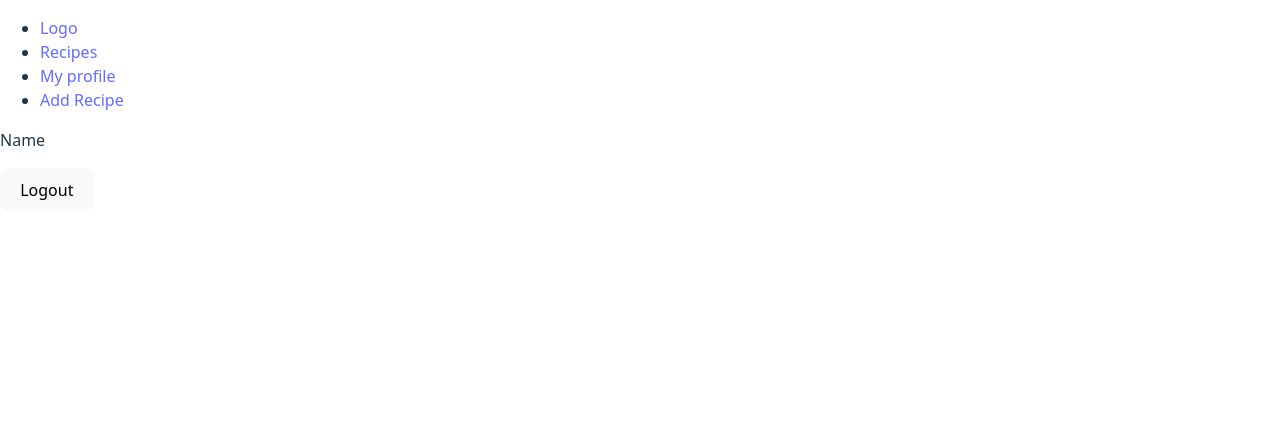
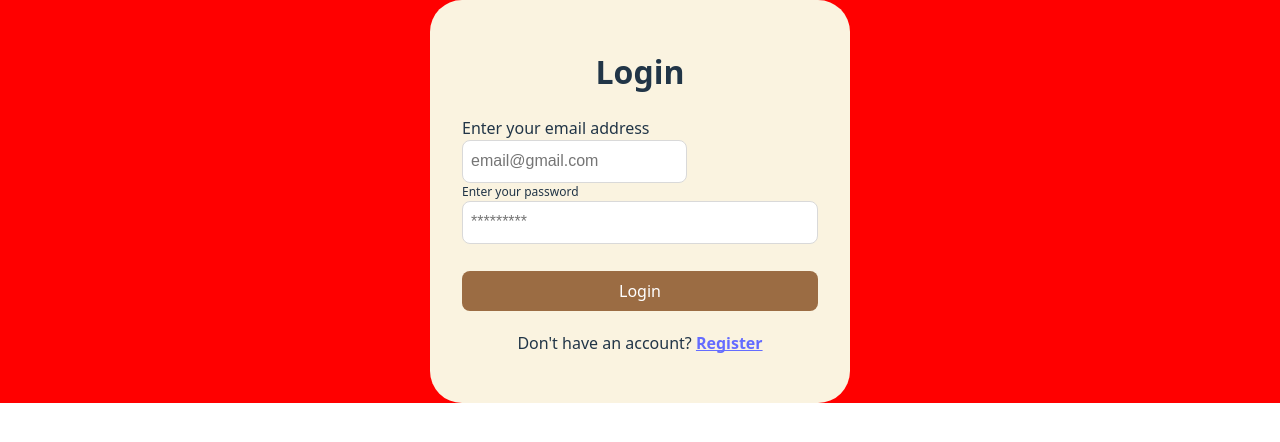
Before and after one commit to Alex-chernomor/frontEndRepo, a React (Vite) app: page /api/auth/login in a window 1280 px wide. Shown: the top 442 px of the page. Built offline with nearby package versions, Linux system fonts and the light colour scheme.

Commit message:
add mi comp

```diff
--- a/src/App.jsx
+++ b/src/App.jsx
@@ -1,12 +1,26 @@
 import React from "react";
-import Header from "./sections/Header/Header";
-// import ModalWindow from "./components/ModalWindow/ModalWindow";
+import { Routes, Route } from "react-router-dom";
+import { lazy, Suspense, useEffect } from "react";
+import HomePage from "./pages/HomePage/HomePage.jsx";
+import LoginPage from "./pages/LoginPage/LoginPage.jsx";
+import RegistrationPage from "./pages/RegistrationPage/RegistrationPage.jsx";
+import AddrecipePage from "./pages/AddRecipePage/AddRecipePage.jsx";
+import NotFoundPage from "./pages/NotFoundPage/NotFoundPage.jsx";
+import ProfilePage from "./pages/ProfilePage/ProfilePage.jsx";
+import RecipeViewPage from "./pages/RecipeViewPage/RecipeViewPage.jsx";
 
 export default function App() {
   return (
     <div>
-      <Header />
-      {/* <ModalWindow /> */}
+      <Routes>
+        <Route path="/" element={<HomePage />} />
+        <Route path="/api/auth/login" element={<LoginPage />} />
+        <Route path="/api/auth/register" element={<RegistrationPage />} />
+        <Route path="/api/auth/add-recipe" element={<AddrecipePage />} />
+        <Route path="/api/auth/user/current" element={<ProfilePage />} />
+        <Route path="/api/auth/recipe/:recipeId" element={<RecipeViewPage />} />
+        <Route path="*" element={<NotFoundPage />} />
+      </Routes>
     </div>
   );
 }
--- a/src/components/LoginForm/LoginForm.jsx
+++ b/src/components/LoginForm/LoginForm.jsx
@@ -1,5 +1,56 @@
-import React from "react";
+import { Formik, Form, Field } from "formik";
+// import { useDispatch } from "react-redux";
+// import { login } from "../../redux/auth/operations";
+
+import css from "./LoginForm.module.css";
 
 export default function LoginForm() {
-  return <div>LoginForm</div>;
+  return (
+    <section className={css.sectionLoginForm}>
+      <div className={css.container}>
+        <div className={css.wrapperLoginForm}>
+          <h3 className={css.titleLoginForm}>Login</h3>
+
+          <Formik
+            initialValues={{
+              email: "",
+              password: "",
+            }}
+          >
+            <Form className={css.loginForm} autoComplete="off">
+              <label className={css.loginFormLabel}>
+                <>Enter your email address</>
+                <Field
+                  type="email"
+                  name="email"
+                  className={css.loginFormField}
+                  placeholder="email@gmail.com"
+                />
+              </label>
+
+              <label className={css.label}>
+                Enter your password
+                <Field
+                  type="password"
+                  name="password"
+                  className={css.loginFormField}
+                  placeholder="*********"
+                />
+              </label>
+              <button className={css.button} type="submit">
+                Login
+              </button>
+            </Form>
+          </Formik>
+
+          <p className={css.descriptionRedirect}>
+            Don't have an account?{" "}
+            <a className={css.linkRedirect} href="#">
+              Register
+            </a>
+          </p>
+        </div>
+      </div>
+    </section>
+  );
 }
--- /dev/null
+++ b/src/components/LoginForm/LoginForm.module.css
@@ -0,0 +1,80 @@
+/* Desctope */
+.sectionLoginForm {
+  display: flex;
+  justify-content: center;
+  align-items: center;
+
+  background-color: red;
+  height: 100%;
+}
+
+.container {
+  display: flex;
+  justify-content: center;
+  align-items: center;
+
+  width: 420px;
+}
+
+.wrapperLoginForm {
+  background: #faf3e0;
+
+  border-radius: 32px;
+  padding: 48px 32px;
+}
+
+.logiForm {
+  width: 356px;
+  margin-left: auto;
+  margin-right: auto;
+}
+
+.titleLoginForm {
+  text-align: center;
+  font-weight: 600;
+  font-size: 32px;
+  margin: 0px 0px 20px 0px;
+}
+
+.label {
+  display: flex;
+  flex-direction: column;
+
+  font-family: var(--font-family);
+  font-weight: 400;
+  font-size: 12px;
+}
+
+.loginFormField {
+  border: 1px solid #d9d9d9;
+  border-radius: 8px;
+  padding: 8px;
+
+  font-weight: 400;
+  font-size: 16px;
+  line-height: 155%;
+}
+
+.button {
+  background: #9b6c43;
+  border-radius: 8px;
+  padding: 8px;
+  width: 356px;
+  margin-top: 27px;
+
+  color: white;
+}
+
+.descriptionRedirect {
+  text-align: center;
+  font-weight: 400;
+  font-size: 16px;
+  line-height: 155%;
+  margin: 20px 0px 0px 0px;
+}
+
+.linkRedirect {
+  font-weight: 600;
+  text-decoration: underline;
+  text-decoration-skip-ink: none;
+}
--- a/src/components/UserMenu/UserMenu.jsx
+++ b/src/components/UserMenu/UserMenu.jsx
@@ -0,0 +1,28 @@
+import css from "./UserMenu.module.css";
+// import { selectUser } from "../../redux/auth/selectors";
+// import { useDispatch, useSelector } from "react-redux";
+// import { logout } from "../../redux/auth/operations";
+import { NavLink } from "react-router-dom";
+
+export default function UserMenu() {
+  let userName = "Max";
+  const firstLetterName = function (name) {
+    return name.split("")[0];
+  };
+
+  // console.log(firstLetterName("Max"));
+
+  return (
+    <div className={css.wrapper}>
+      <NavLink className={css.link} to="/api/users/current">
+        My Profile
+      </NavLink>
+      <NavLink className={css.link} to="/api/auth/add-recipe">
+        Add Recipe
+      </NavLink>
+      <div className={css.avatarUserMenu}>{firstLetterName(userName)}</div>
+      <p>{userName}</p>
+      <button className={css.buttonUserMenu}>Log out</button>
+    </div>
+  );
+}
--- /dev/null
+++ b/src/components/UserMenu/UserMenu.module.css
@@ -0,0 +1,27 @@
+.wrapper {
+  display: flex;
+  background-color: aqua;
+
+  justify-content: center;
+  align-items: center;
+}
+
+.avatarUserMenu {
+  width: 32px;
+  height: 32px;
+  background-color: blue;
+  border-radius: 50%;
+
+  display: flex;
+  justify-content: center;
+  align-items: center;
+  padding: 0;
+}
+
+.link {
+}
+
+.buttonUserMenu {
+  padding: 0;
+  height: 32px;
+}
--- a/src/pages/HomePage/HomePage.jsx
+++ b/src/pages/HomePage/HomePage.jsx
@@ -1,5 +1,10 @@
 import React from "react";
+import UserMenu from "../../components/UserMenu/UserMenu";
 
 export default function HomePage() {
-  return <div>HomePage</div>;
+  return (
+    <div>
+      <UserMenu />
+    </div>
+  );
 }
--- a/src/pages/LoginPage/LoginPage.jsx
+++ b/src/pages/LoginPage/LoginPage.jsx
@@ -1,5 +1,9 @@
-import React from "react";
+import LoginForm from "../../components/LoginForm/LoginForm";
 
 export default function LoginPage() {
-  return <div>LoginPage</div>;
+  return (
+    <>
+      <LoginForm />
+    </>
+  );
 }
```
